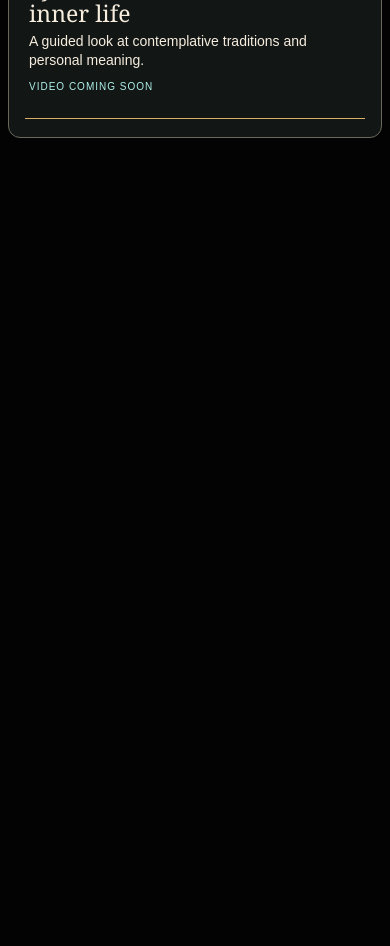
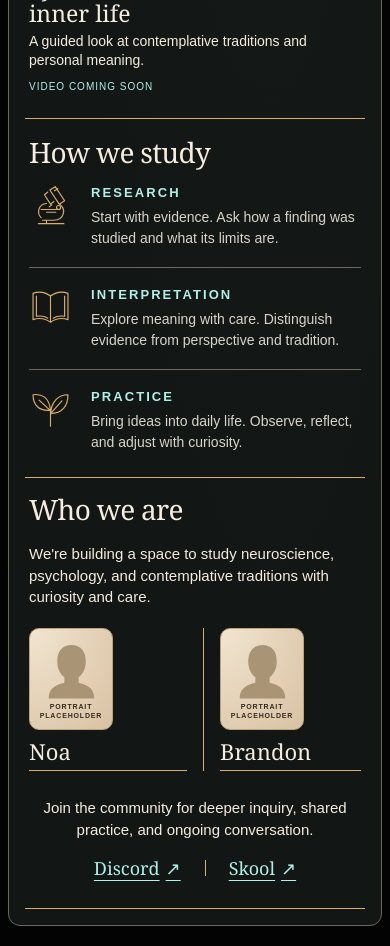
Before and after one commit to xSoulzz/MentisForge, a React (Vite) app: page / in a window 390 px wide. Shown: the part 2700-3646 px from the top of the page. Before the commit the page ends 2858 px from the top, so only its background shows below. Built offline with nearby package versions, Linux system fonts and the light colour scheme.

Commit message:
Created How We Study & Who We Are sections

```diff
--- a/src/App.css
+++ b/src/App.css
@@ -249,3 +249,53 @@ summary:focus-visible { outline: 2px solid var(--gold); outline-offset: 3px; bor
   .watch-description { font-size: 14px; }
 }
 @media (prefers-reduced-motion: reduce) { .watch-thumbnail img { transition: none; } }
+.study-section, .about-section { padding: 0 8px 18px; margin-bottom: 16px; border-bottom: 1px solid var(--gold); scroll-margin-top: 24px; }
+.study-section h2, .about-section h2 { margin: 0 0 10px; font: 400 clamp(28px, 3.2vw, 42px)/1.1 Georgia, serif; letter-spacing: -.025em; }
+.study-grid { display: grid; grid-template-columns: repeat(3, minmax(0, 1fr)); padding: 0 0 6px; }
+.study-pillar { padding: 0 26px; text-align: center; }
+.study-pillar + .study-pillar { border-left: 1px solid var(--gold); }
+.study-icon { width: 43px; height: 43px; stroke: var(--gold); stroke-width: 1.7; stroke-linecap: round; stroke-linejoin: round; }
+.study-pillar h3 { margin: 6px 0 8px; font: 600 13px/1.4 Arial, sans-serif; text-transform: uppercase; letter-spacing: .16em; color: var(--link); }
+.study-pillar p { max-width: 270px; margin: auto; font: 13px/1.5 Arial, sans-serif; color: var(--muted); }
+.about-grid { display: grid; grid-template-columns: 1.4fr 1fr 1fr; gap: 28px; align-items: start; margin-top: 18px; }
+.about-introduction { max-width: 350px; margin: 0; font: 16px/1.45 Arial, sans-serif; }
+.person-card { display: flex; align-items: flex-start; gap: 16px; padding-left: 28px; border-left: 1px solid var(--gold); min-width: 0; }
+.portrait-placeholder { width: 90px; height: 104px; flex-shrink: 0; display: flex; flex-direction: column; align-items: center; justify-content: center; padding: 5px; border: 1px solid #bca37b; border-radius: 10px; color: #aa9476; background: radial-gradient(ellipse at top left, #f2e5d1, #d9c2a3); }
+.portrait-placeholder svg { width: 57px; height: 64px; }
+.portrait-placeholder span { color: #352b20; font: 600 7px/1.3 Arial, sans-serif; letter-spacing: .12em; text-align: center; text-transform: uppercase; }
+.person-card h3 { flex: 1; margin: 8px 0 0; padding-bottom: 5px; border-bottom: 1px solid var(--gold); font: 400 25px/1.2 Georgia, serif; }
+.about-community { margin-top: 26px; text-align: center; }
+.about-community p { margin: 0; font: 16px/1.5 Arial, sans-serif; }
+.about-community nav { display: flex; justify-content: center; align-items: center; gap: 0; margin-top: 4px; }
+.about-community a { display: inline-flex; align-items: center; gap: 6px; padding: 10px 24px; min-height: 44px; color: var(--link); font-size: 18px; text-decoration: underline; text-underline-offset: 5px; }
+.about-community a + a { position: relative; }
+.about-community a + a::before { content: ''; position: absolute; top: 14px; bottom: 14px; left: 0; width: 1px; background: var(--gold); }
+.about-community a:hover { color: var(--ink); }
+@media (max-width: 1100px) {
+  .about-grid { gap: 20px; grid-template-columns: 1.25fr 1fr 1fr; }
+  .person-card { padding-left: 20px; gap: 12px; }
+  .portrait-placeholder { width: 76px; height: 96px; }
+  .person-card h3 { font-size: 22px; }
+}
+@media (max-width: 800px) {
+  .study-pillar { padding-inline: 16px; }
+  .about-grid { grid-template-columns: repeat(2, minmax(0, 1fr)); }
+  .about-introduction { grid-column: 1 / -1; max-width: 560px; }
+  .person-card { padding-left: 0; border-left: 0; }
+  .person-card:last-child { border-left: 1px solid var(--gold); padding-left: 20px; }
+}
+@media (max-width: 540px) {
+  .study-section, .about-section { padding-inline: 4px; }
+  .study-grid { grid-template-columns: minmax(0, 1fr); gap: 18px; padding-top: 6px; }
+  .study-pillar { display: grid; grid-template-columns: 44px 1fr; gap: 0 18px; text-align: left; padding: 0; }
+  .study-pillar + .study-pillar { border-left: 0; border-top: 1px solid var(--edge); padding-top: 18px; }
+  .study-icon { grid-row: 1 / 3; }
+  .study-pillar h3 { margin: 0 0 5px; }
+  .study-pillar p { max-width: none; margin: 0; font-size: 14px; }
+  .about-grid { gap: 20px 16px; }
+  .person-card { flex-direction: column; gap: 8px; }
+  .person-card:last-child { padding-left: 16px; }
+  .portrait-placeholder { width: 84px; height: 102px; }
+  .person-card h3 { align-self: stretch; margin: 0; }
+  .about-introduction, .about-community p { font-size: 15px; }
+}
--- a/src/App.tsx
+++ b/src/App.tsx
@@ -50,7 +50,7 @@ function App() {
   const navigation = <>
     <a className="nav-link" href="#topics" onClick={() => setMenuOpen(false)}>Topics</a>
     <a className="nav-link" href="#questions" onClick={() => setMenuOpen(false)}>Questions</a>
-    <button onClick={() => showTopic('About')}>About</button>
+    <a className="nav-link" href="#about" onClick={() => setMenuOpen(false)}>About</a>
     <a className="community-link" href="https://discord.com/" target="_blank" rel="noreferrer">Join Discord</a>
   </>
   return <div className="landing-shell">
@@ -139,6 +139,46 @@ function App() {
           </article>)}
         </div>
       </section>
+      <section id="approach" className="study-section" aria-labelledby="study-heading">
+        <h2 id="study-heading">How we study</h2>
+        <div className="study-grid">
+          <article className="study-pillar">
+            <svg className="study-icon" viewBox="0 0 64 64" fill="none" aria-hidden="true"><path d="m31 9 8-5 14 21-8 5ZM28 12l-5 4 9 14 5-4M34 31l-4 3M18 38h24M26 42h14M44 29c13 8 8 25-7 25H20M26 54v5M14 59h38"/><path d="M26 29c-12 1-15 14-8 21M38 10l5-3"/><circle cx="44" cy="35" r="3"/></svg>
+            <h3>Research</h3>
+            <p>Start with evidence. Ask how a finding was studied and what its limits are.</p>
+          </article>
+          <article className="study-pillar">
+            <svg className="study-icon" viewBox="0 0 64 64" fill="none" aria-hidden="true"><path d="M32 15C24 9 14 8 6 11v39c9-3 18-2 26 4 8-6 17-7 26-4V11c-8-3-18-2-26 4Zm0 0v39M11 15v30c7-1 13 0 17 3M53 15v30c-7-1-13 0-17 3"/></svg>
+            <h3>Interpretation</h3>
+            <p>Explore meaning with care. Distinguish evidence from perspective and tradition.</p>
+          </article>
+          <article className="study-pillar">
+            <svg className="study-icon" viewBox="0 0 64 64" fill="none" aria-hidden="true"><path d="M32 57V33M32 42C32 20 44 10 58 10c0 16-8 28-26 28M32 33C30 14 19 8 6 10c0 15 9 25 26 23M32 38l17-19M31 33 15 18"/></svg>
+            <h3>Practice</h3>
+            <p>Bring ideas into daily life. Observe, reflect, and adjust with curiosity.</p>
+          </article>
+        </div>
+      </section>
+      <section id="about" className="about-section" aria-labelledby="about-heading">
+        <h2 id="about-heading">Who we are</h2>
+        <div className="about-grid">
+          <p className="about-introduction">We're building a space to study neuroscience, psychology, and contemplative traditions with curiosity and care.</p>
+          {['Noa', 'Brandon'].map(name => <article className="person-card" key={name} aria-labelledby={`person-${name.toLowerCase()}`}>
+            <div className="portrait-placeholder" role="img" aria-label={`Portrait placeholder for ${name}`}>
+              <svg viewBox="0 0 80 88" fill="currentColor" aria-hidden="true"><path d="M40 9c-13 0-20 9-20 23 0 10 4 18 10 22v8C15 65 8 72 8 84h64c0-12-7-19-22-22v-8c6-4 10-12 10-22C60 18 53 9 40 9Z"/></svg>
+              <span aria-hidden="true">Portrait<br/>placeholder</span>
+            </div>
+            <h3 id={`person-${name.toLowerCase()}`}>{name}</h3>
+          </article>)}
+        </div>
+        <div className="about-community">
+          <p>Join the community for deeper inquiry, shared practice, and ongoing conversation.</p>
+          <nav aria-label="Join the Mentis Forge community">
+            <a href="https://discord.com/" target="_blank" rel="noreferrer">Discord <span aria-hidden="true">&#8599;</span></a>
+            <a href="https://www.skool.com/" target="_blank" rel="noreferrer">Skool <span aria-hidden="true">&#8599;</span></a>
+          </nav>
+        </div>
+      </section>
     </main>
     <dialog ref={dialog} className="header-dialog" aria-labelledby="dialog-title">
       <form method="dialog"><button className="dialog-close" aria-label="Close information">&times;</button></form>
```
